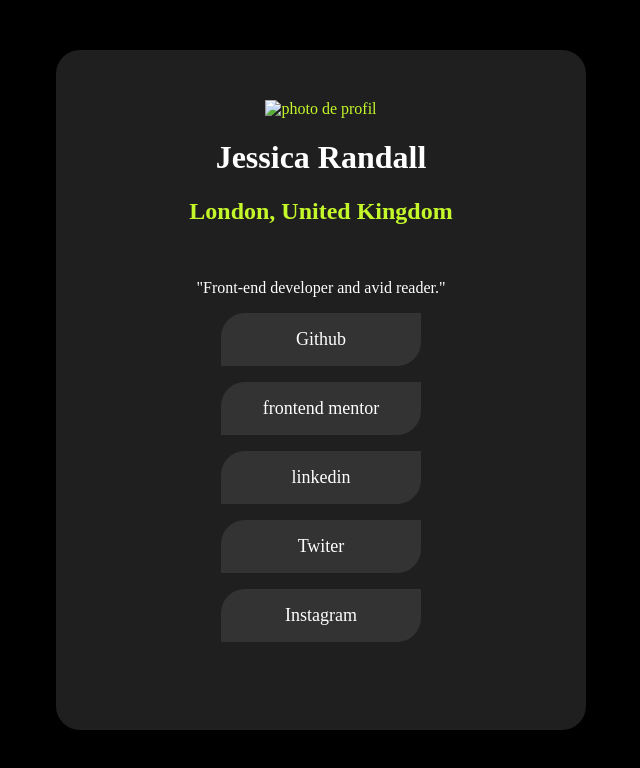
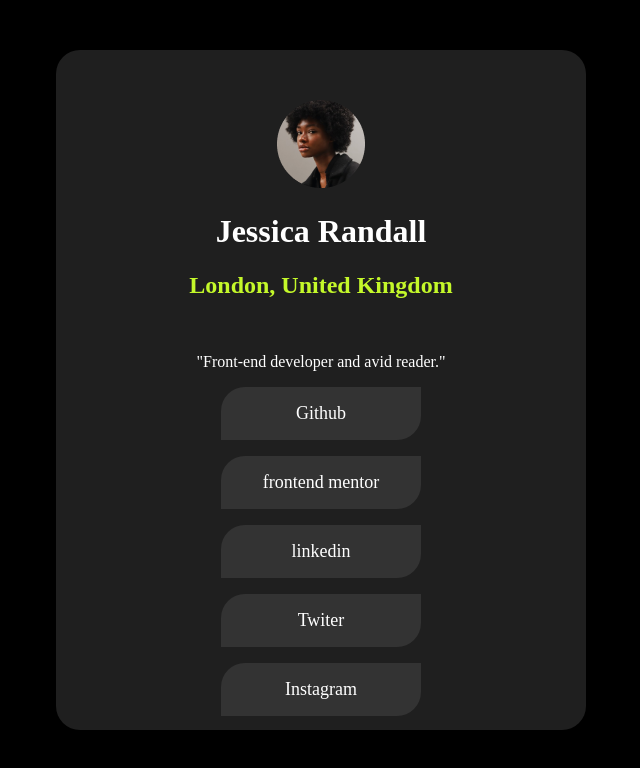
Before and after one commit to Najaxx123/social-links-profile, a plain HTML site: page index.html in a window 1280 px wide. Shown: the top 768 px of the page, without its empty margins (319-959 px from the left). Drawn offline with Linux system fonts and the light colour scheme; the site is published under a folder, as on GitHub Pages, so addresses that start at the root find nothing.

Commit message:
Le point sur le chemin

```diff
--- a/index.html
+++ b/index.html
@@ -10,7 +10,7 @@
 </head>
 <body>
 <main>
-    <img src="/images.png" alt="photo de profil">
+    <img src="./images.png" alt="photo de profil">
     <div class="name">
     <h1>Jessica Randall</h1>
     </div>
```
